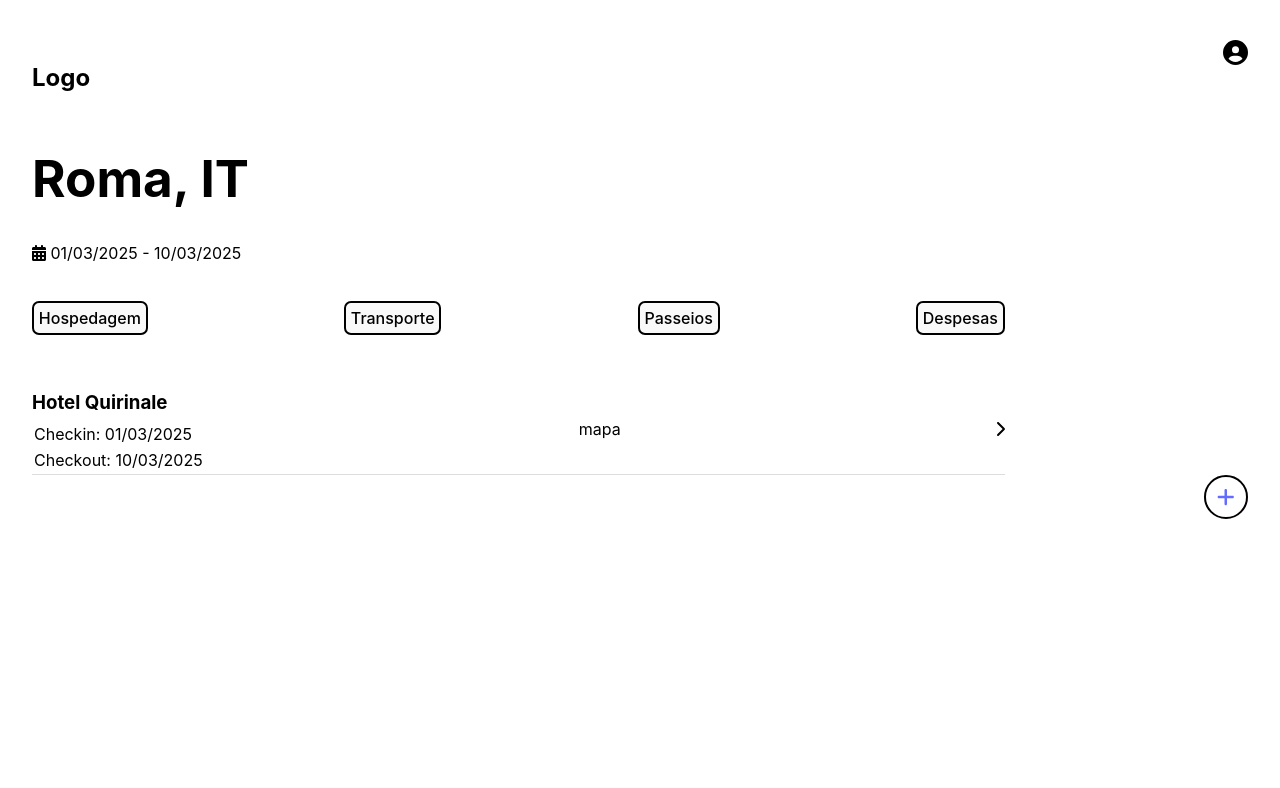
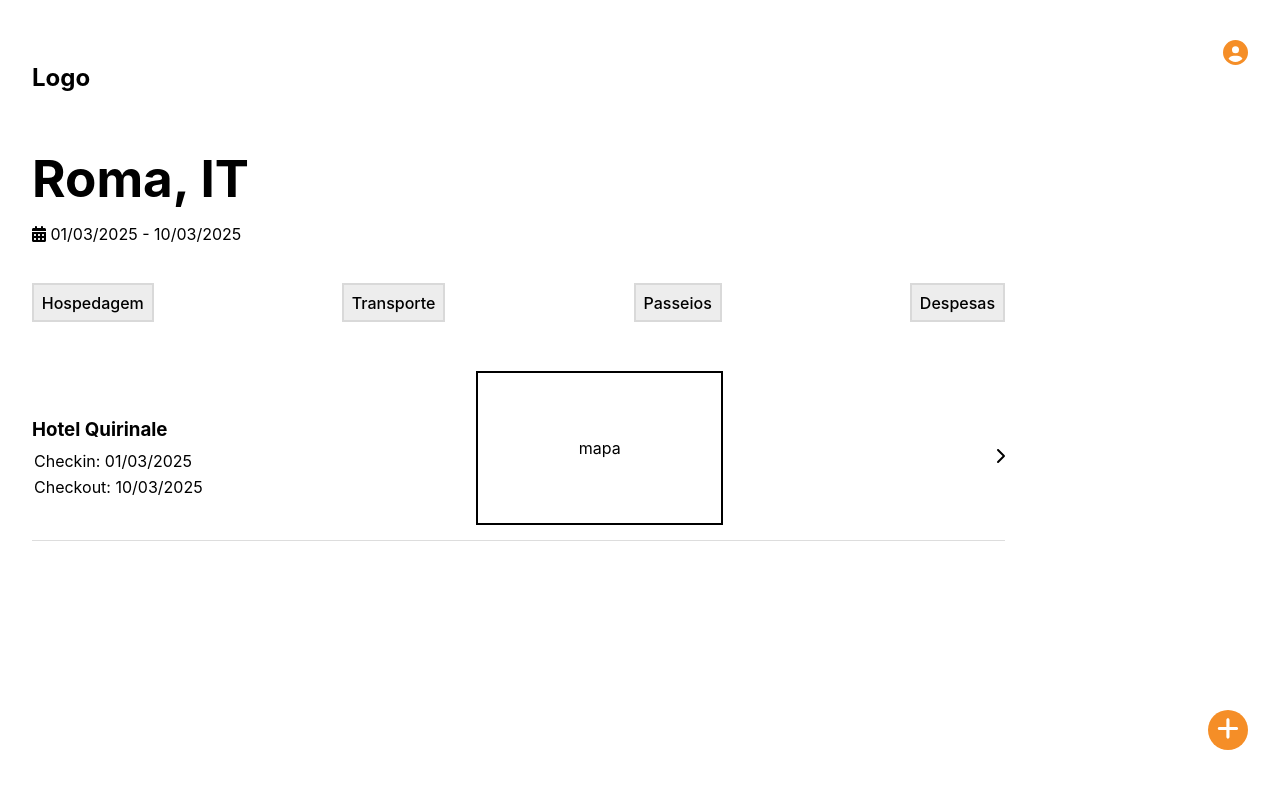
Before and after one commit to milenaa052/TripPlanner-frontend, a React (Vite) app: page /info-viagem in a window 1280 px wide. Shown: the top 788 px of the page. Built offline with nearby package versions, Linux system fonts and the light colour scheme.

Commit message:
Estilizando as telas

```diff
--- a/src/App.css
+++ b/src/App.css
@@ -1,6 +1,10 @@
 :root {
-  --branco: #FFFFFF;
+  --branco: #ffffff;
   --preto: #000000;
+  --cinza-claro: #ededed;
+  --cinza-claro2: #d9d9d9;
+  --laranja: #f58e27;
+  --laranja-escuro: #aa5601;
 }
 
 html {
@@ -8,7 +12,6 @@ html {
   color: var(--preto) !important;
 
   body {
-
     .header {
       display: flex;
       justify-content: space-between;
@@ -16,6 +19,12 @@ html {
 
       .icon {
         font-size: 25px;
+        color: var(--laranja);
+
+        &:hover {
+          color: var(--laranja-escuro);
+          cursor: pointer;
+        }
       }
     }
 
@@ -59,12 +68,14 @@ html {
             }
 
             .input {
-              border: 2px solid var(#ddd);
+              border: 2px solid var(--cinza-claro2);
               border-radius: 7px;
               height: 28px;
               width: 96%;
               padding: 6px;
               outline: none;
+              background-color: var(--cinza-claro);
+              color: var(--preto);
             }
 
             .react-datepicker-wrapper {
@@ -72,7 +83,9 @@ html {
             }
 
             .select {
-              border: 2px solid var(--border);
+              border: 2px solid var(--cinza-claro2);
+              background-color: var(--cinza-claro);
+              color: var(--preto);
               border-radius: 7px;
               height: 45px;
               width: 100%;
@@ -81,7 +94,8 @@ html {
             }
           }
 
-          .camposHora, .camposSenha {
+          .camposHora,
+          .camposSenha {
             width: 60%;
             display: flex;
             justify-content: space-between;
@@ -97,7 +111,9 @@ html {
               }
 
               .input {
-                border: 2px solid var(#ddd);
+                border: 2px solid var(--cinza-claro2);
+                background-color: var(--cinza-claro);
+                color: var(--preto);
                 border-radius: 7px;
                 height: 28px;
                 width: 90%;
@@ -117,7 +133,9 @@ html {
               font-size: 13px;
             }
 
-            .salvar, .proximo, .entrar {
+            .salvar,
+            .proximo,
+            .entrar {
               border-radius: 5px;
               border: none;
               cursor: pointer;
@@ -127,7 +145,11 @@ html {
               font-weight: bold;
               padding: 0px;
               width: 70px;
+              background-color: var(--laranja);
 
+              &:hover {
+                background-color: var(--laranja-escuro);
+              }
             }
           }
 
@@ -140,15 +162,17 @@ html {
 
             .link {
               text-decoration: none;
-              color: var(--black);
+              color: var(--preto);
               font-weight: bold;
 
               &:hover {
-                color: var(--border-file);
+                color: var(--laranja);
               }
             }
 
-            .salvar, .proximo, .entrar {
+            .salvar,
+            .proximo,
+            .entrar {
               border-radius: 5px;
               border: none;
               cursor: pointer;
@@ -158,7 +182,11 @@ html {
               font-weight: bold;
               padding: 0px;
               width: 70px;
+              background-color: var(--laranja);
 
+              &:hover {
+                background-color: var(--laranja-escuro);
+              }
             }
           }
         }
@@ -183,7 +211,8 @@ html {
             align-items: center;
             margin-right: 40px;
 
-              .adicionarViagem, .viagemCadastrada {
+            .adicionarViagem,
+            .viagemCadastrada {
               border: 2px solid black;
               border-radius: 7px;
               padding: 2%;
@@ -192,11 +221,16 @@ html {
               display: flex;
               align-items: center;
               justify-content: center;
-              }
 
               .icone {
                 margin: 0px;
                 font-size: 40px;
+                color: var(--laranja);
+
+                &:hover {
+                  color: var(--laranja-escuro);
+                }
+              }
             }
           }
         }
@@ -205,6 +239,10 @@ html {
       .planoViagem {
         text-align: start;
 
+        h1 {
+          margin-bottom: 0;
+        }
+
         .telasInfo {
           display: flex;
           justify-content: space-between;
@@ -212,9 +250,11 @@ html {
           width: 80%;
 
           .opcao {
-            border: 2px solid var(--preto);
-            border-radius: 7px;
-            padding: 0.5%;
+            border: 2px solid var(--cinza-claro2);
+            background-color: var(--cinza-claro);
+            padding: 0.8%;
+            color: var(--preto);
+            border-radius: 0px;
           }
         }
 
@@ -223,7 +263,10 @@ html {
           justify-content: space-between;
         }
 
-        .listaHospedagens, .listaTransporte, .listaPasseios, .listaDespesas {
+        .listaHospedagens,
+        .listaTransporte,
+        .listaPasseios,
+        .listaDespesas {
           margin-top: 2%;
           display: flex;
           justify-content: space-between;
@@ -239,22 +282,42 @@ html {
             margin: 5px 0px;
           }
 
+          .mapa {
+            border: 2px solid var(--preto);
+            width: 25%;
+            height: 150px;
+            margin-bottom: 15px;
+            display: flex;
+            align-items: center;
+            justify-content: center;
+          }
         }
 
-        .submit {
+        .botao {
           display: flex;
           justify-content: flex-end;
 
           .adicionar {
-            border: 2px solid var(--preto);
+            background-color: var(--laranja);
             border-radius: 100px;
-            font-size: 20px;
             width: 40px;
             height: 40px;
             display: flex;
             justify-content: center;
             align-items: center;
-            text-decoration: none;
+            position: fixed;
+            bottom: 50px;
+
+            .link {
+              .icone {
+                color: var(--branco);
+                font-size: 25px;
+              }
+            }
+
+            &:hover {
+              background-color: var(--laranja-escuro);
+            }
           }
         }
       }
--- a/src/components/TelaDespesas.tsx
+++ b/src/components/TelaDespesas.tsx
@@ -13,8 +13,8 @@ function TelaDespesas() {
                     <p>01/03/2025</p>
                 </div>
 
-                <div className="mapa">
-                    ícone
+                <div className="icone">
+                    <FontAwesomeIcon icon={faChevronRight}/>
                 </div>
             </div>
 
@@ -25,9 +25,6 @@ function TelaDespesas() {
                     <p>01/03/2025</p>
                 </div>
 
-                <div className="mapa">
-                    ícone
-                </div>
 
                 <div className="icone">
                     <FontAwesomeIcon icon={faChevronRight}/>
--- a/src/pages/CadastroUsuario.tsx
+++ b/src/pages/CadastroUsuario.tsx
@@ -26,13 +26,13 @@ function CadastroUsuario () {
                 <div className="campos">
                     <label htmlFor="nome" className="label">Nome Completo</label>
                     <input type="text" id="nome" name="nome" className="input" placeholder="Insira o seu nome completo"
-                        value={nome} onChange={(e) => setNome(e.target.value)}/>
+                        value={nome} onChange={(e) => setNome(e.target.value)} autoComplete="off"/>
                 </div>
 
                 <div className="campos">
                     <label htmlFor="cpf" className="label">CPF</label>
                     <input type="text" id="cpf" name="cpf" className="input" placeholder="Insira o seu cpf"
-                        value={cpf} onChange={(e) => setCpf(e.target.value)}/>
+                        value={cpf} onChange={(e) => setCpf(e.target.value)} autoComplete="off"/>
                 </div>
 
                 <div className="submitAuth">
--- a/src/pages/Home.tsx
+++ b/src/pages/Home.tsx
@@ -1,6 +1,5 @@
 import { FontAwesomeIcon } from "@fortawesome/react-fontawesome";
 import { faPlus } from "@fortawesome/free-solid-svg-icons";
-
 
 function Home() {
     return (
@@ -9,10 +8,10 @@ function Home() {
 
             <div className="viagens">
                 <div className="infoViagem">
-                    <div className="adicionarViagem">
-                        <p className="icone">
+                    <div className="adicionarViagem" style={{border: '5px solid #F58E27'}}>
+                        <a href="/cadastro-viagem" className="icone">
                             <FontAwesomeIcon icon={faPlus}/>
-                        </p>
+                        </a>
                     </div>
                     <p>Adicionar viagem</p>
                 </div>
--- a/src/pages/TelasInfo.tsx
+++ b/src/pages/TelasInfo.tsx
@@ -12,7 +12,7 @@ function TelasInfo() {
     return (
         <div className="planoViagem">
             <h1 className="titulo">Roma, IT</h1>
-            <p><FontAwesomeIcon icon={faCalendarDays} /> 01/03/2025 - 10/03/2025</p>
+            <p><FontAwesomeIcon icon={faCalendarDays} className="icone"/> 01/03/2025 - 10/03/2025</p>
 
             <div className="telasInfo">
                 <button className="opcao" type="submit" onClick={() => setTela("Hospedagem")}>Hospedagem</button>
@@ -26,10 +26,12 @@ function TelasInfo() {
             {tela === "Passeios" && <TelaPasseios />}
             {tela === "Despesas" && <TelaDespesas />}
 
-            <div className="submit">
-                <a href="" className="adicionar">
-                    <FontAwesomeIcon icon={faPlus}/>
-                </a>
+            <div className="botao">
+                <div className="adicionar">
+                    <a href="/" className="link">
+                        <FontAwesomeIcon icon={faPlus} className="icone"/>
+                    </a>
+                </div>
             </div>
         </div>
     );
```
Lines whose indentation alone changed are shown as unchanged.
